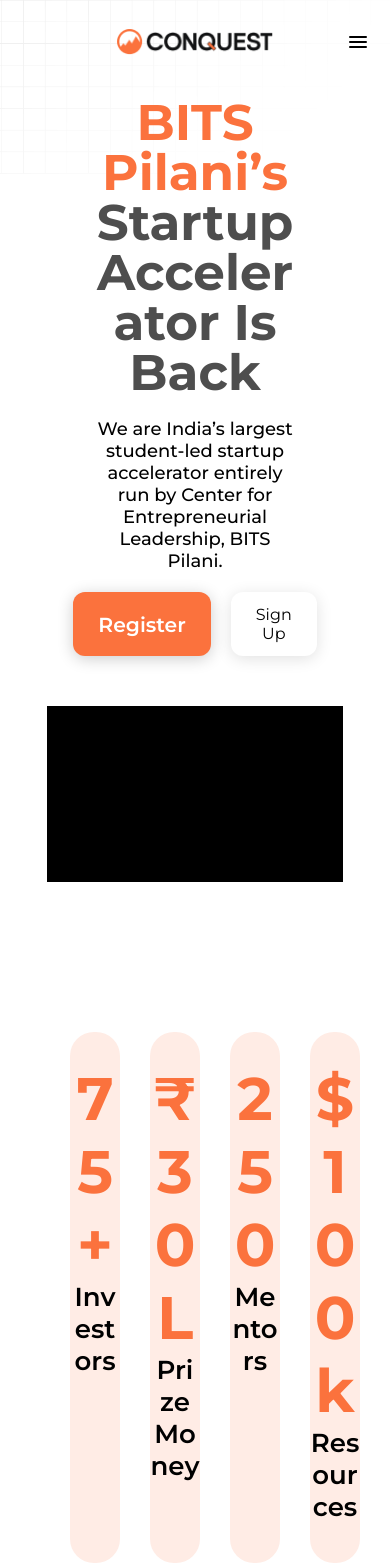
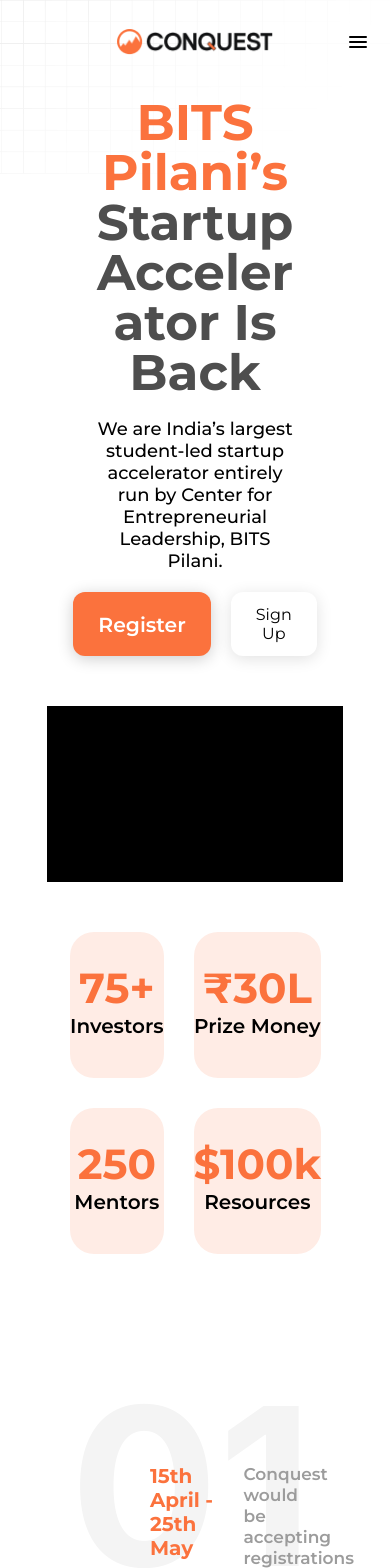
Before and after one commit to dvm-bitspilani/cel-conquest-2024, a React (Vite) app: page / in a window 390 px wide. Shown: the top 1568 px of the page. Built offline with nearby package versions, Linux system fonts and the light colour scheme.

Commit message:
style: responsive number cards

```diff
--- a/src/components/Landing/HeroSectionCard/HeroSectionCard.module.scss
+++ b/src/components/Landing/HeroSectionCard/HeroSectionCard.module.scss
@@ -1,17 +1,39 @@
 .card {
   background-color: #ffece5;
   border-radius: 24px;
-  width: 20%;;
+  width: 20%;
   text-align: center;
   padding: 30px 0px 40px 0px;
+
+  @media screen and (max-width: 820px) {
+    width: 100%;
+    height: 100%;
+    display: flex;
+    flex-direction: column;
+    justify-content: center;
+  }
+
   .value {
     color: #fb723d;
     font-size: 60px;
     font-weight: 700;
+
+    @media screen and (max-width: 1100px) {
+      font-size: 50px;
+    }
+
+    @media screen and (max-width: 1000px) {
+      font-size: 42px;
+    }
   }
+
   .property {
     color: black;
     font-weight: 600;
     font-size: 26px;
+
+    @media screen and (max-width: 1000px) {
+      font-size: 20px;
+    }
   }
 }
--- a/src/routes/Landing/LandingPage.module.scss
+++ b/src/routes/Landing/LandingPage.module.scss
@@ -21,7 +21,7 @@
   .heroSectionUpperPart {
     display: flex;
     justify-content: space-between;
-    margin-bottom: 150px;
+    margin-bottom: 50px;
     gap: 50px;
 
     @media screen and (max-width: 820px) {
@@ -126,11 +126,15 @@
     display: flex;
     justify-content: space-between;
     gap: 30px;
+
+    @media screen and (max-width: 820px) {
+      aspect-ratio: 346 / 236;
+      display: grid;
+      grid-template-columns: 1fr 1fr;
+      grid-template-rows: 1fr 1fr;
+    }
   }
 }
-
-// .timeline {
-// }
 
 .investors {
   h2 {
```
